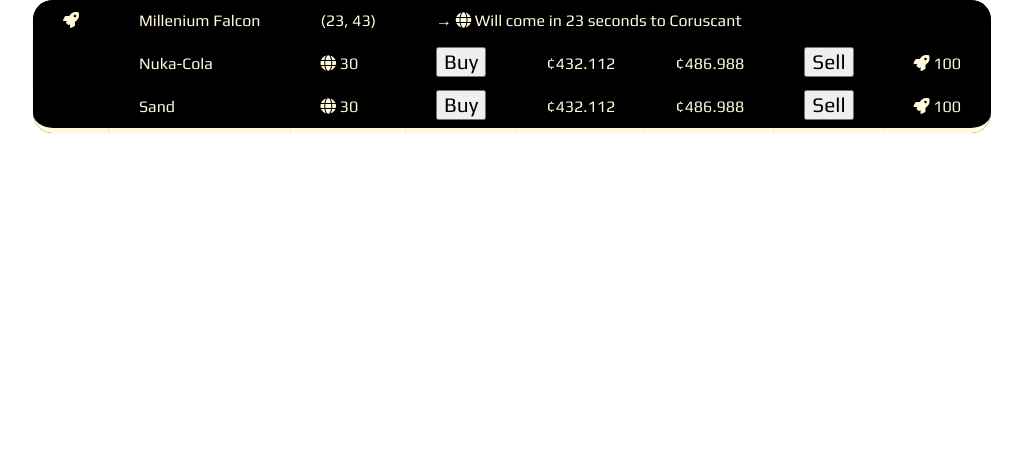
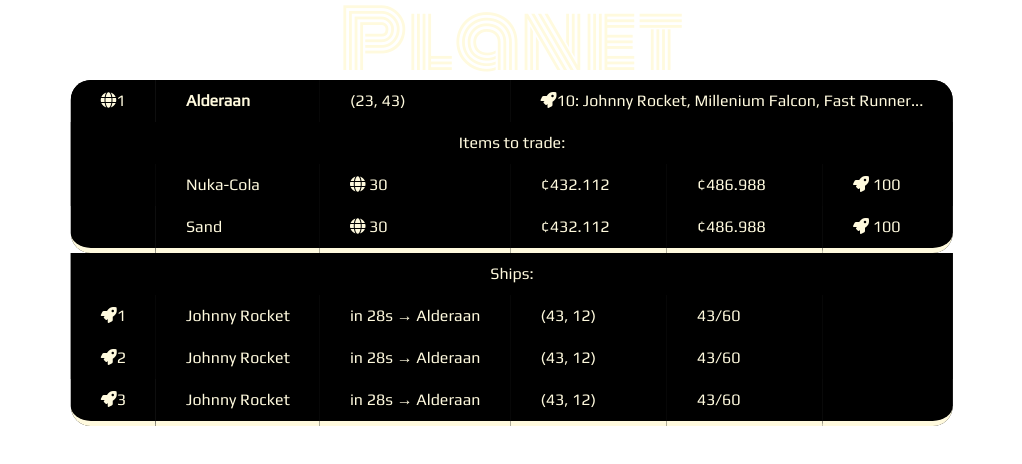
Before and after one commit to fbudrowski/starships-game, a plain HTML site: page pages/one_planet.html in a window 1280 px wide. Shown: the whole page, without its empty margins (128-1150 px from the left). Drawn offline with Linux system fonts and the light colour scheme.

Commit message:
Added one-planet view

```diff
--- a/pages/css/main.css
+++ b/pages/css/main.css
@@ -309,3 +309,8 @@
     color: var(--main-fg-color);
     background-color: transparent;
 }
+
+td.in-table-breaker{
+    text-align: center;
+    font-size: 1.7em;
+}
--- a/pages/items.html
+++ b/pages/items.html
@@ -8,6 +8,7 @@
     <meta name="viewport" content="width=device-width, initial-scale=1">
     <!-- Fonts -->
     <link href="https://fonts.googleapis.com/css?family=Play" rel="stylesheet">
+    <link href="https://fonts.googleapis.com/css?family=Monoton" rel="stylesheet">
     <!-- Icons -->
     <link rel="stylesheet" href="https://use.fontawesome.com/releases/v5.6.3/css/all.css"
         integrity="sha384-UHRtZLI+pbxtHCWp1t77Bi1L4ZtiqrqD80Kn4Z8NTSRyMA2Fd33n5dQ8lWUE00s/" crossorigin="anonymous">
@@ -18,6 +19,7 @@
 <body>
     <div class="data-table-container">
 
+        <p class="window-name">Items</p>
         <table class="data-table" id="items-table">
             <tbody id="items-table-body">
                 <tr class="items-table-entry data-table-entry">
--- a/pages/one_planet.html
+++ b/pages/one_planet.html
@@ -7,6 +7,7 @@
     <title>Page Title</title>
     <meta name="viewport" content="width=device-width, initial-scale=1">
     <!-- Fonts -->
+    <link href="https://fonts.googleapis.com/css?family=Monoton" rel="stylesheet">
     <link href="https://fonts.googleapis.com/css?family=Play" rel="stylesheet">
     <!-- Icons -->
     <link rel="stylesheet" href="https://use.fontawesome.com/releases/v5.6.3/css/all.css"
@@ -19,34 +20,65 @@
 <body>
 
     <div class="data-table-container">
-
+        <p class="window-name">Planet</p>
         <table class="data-table planets-table">
-            <tbody>
+            <tbody id="planets-table-body">
                 <tr class="multiline-data-table-entry multiline-data-table-entry-start">
-                    <td><i class="fas fa-rocket"></i></td>
-                    <td>Millenium Falcon</td>
+                    <td><i class="fas fa-globe"></i>1</td>
+                    <td class="bold">Alderaan</td>
                     <td>(23, 43)</td>
-                    <td colspan="5">&rarr; <i class="fas fa-globe"></i> Will come in 23 seconds to Coruscant</td>
+                    <td colspan="3"><i class="fas fa-rocket"></i>10: Johnny Rocket, Millenium Falcon, Fast Runner...
+                    </td>
+                </tr>
+                <tr class="multiline-data-table-entry">
+                    <td colspan="8" class="in-table-breaker">Items to trade:</td>
                 </tr>
                 <tr class="multiline-data-table-entry">
                     <td></td>
                     <td>Nuka-Cola</td>
                     <td><i class="fas fa-globe"></i> 30</td>
-                    <td><button class="action-button">Buy</button></td>
                     <td>¢432.112</td>
                     <td>¢486.988</td>
-                    <td><button class="action-button">Sell</button></td>
                     <td><i class="fas fa-rocket"></i> 100</td>
                 </tr>
                 <tr class="multiline-data-table-entry multiline-data-table-entry-end">
                     <td></td>
                     <td>Sand</td>
                     <td><i class="fas fa-globe"></i> 30</td>
-                    <td><button class="action-button">Buy</button></td>
                     <td>¢432.112</td>
                     <td>¢486.988</td>
-                    <td><button class="action-button">Sell</button></td>
                     <td><i class="fas fa-rocket"></i> 100</td>
+                </tr>
+
+                <tr class="multiline-data-table-entry">
+                    <td colspan="8" class="in-table-breaker">Ships:</td>
+                </tr>
+                <tr class="multiline-data-table-entry"
+                 onclick="onClickStarship('1')">
+                    <td><i class="fas fa-rocket"></i>1</td>
+                    <td>Johnny Rocket</td>
+                    <td>in 28s &rarr; Alderaan</td>
+                    <td>(43, 12)</td>
+                    <td>43/60</td>
+                    <td></td>
+                </tr>
+                <tr class="multiline-data-table-entry"
+                 onclick="onClickStarship('2')">
+                    <td><i class="fas fa-rocket"></i>2</td>
+                    <td>Johnny Rocket</td>
+                    <td>in 28s &rarr; Alderaan</td>
+                    <td>(43, 12)</td>
+                    <td>43/60</td>
+                    <td></td>
+                </tr>
+                <tr class="multiline-data-table-entry multiline-data-table-entry-end"
+                 onclick="onClickStarship('3')">
+                    <td><i class="fas fa-rocket"></i>3</td>
+                    <td>Johnny Rocket</td>
+                    <td>in 28s &rarr; Alderaan</td>
+                    <td>(43, 12)</td>
+                    <td>43/60</td>
+                    <td></td>
                 </tr>
             </tbody>
         </table>
--- a/pages/ts/user_interface/windowControllers.ts
+++ b/pages/ts/user_interface/windowControllers.ts
@@ -108,7 +108,7 @@
     let oneBasedIndex = 1;
     for (let planet in gameData["planets"]) {
         let coords = `(${gameData["planets"][planet].x}, ${gameData["planets"][planet].y})`;
-        let onClick = () => { };
+        let onClick = () => {onClickPlanet(planet);};
         let ships = `<i class="fas fa-rocket"></i>`;
         let starships = "";
         let starshipCount = 0;
```
Also changed, not shown: pages/game.html (+1 -1 lines), pages/starships.html (+1 -1 lines), pages/traveling_starship.html (+5 -1 lines), pages/ts/user_interface/planetsViews.js (+11 -0 lines), pages/ts/user_interface/planetsViews.ts (+15 -0 lines), pages/ts/user_interface/windowControllers.js (+5 -2 lines).
